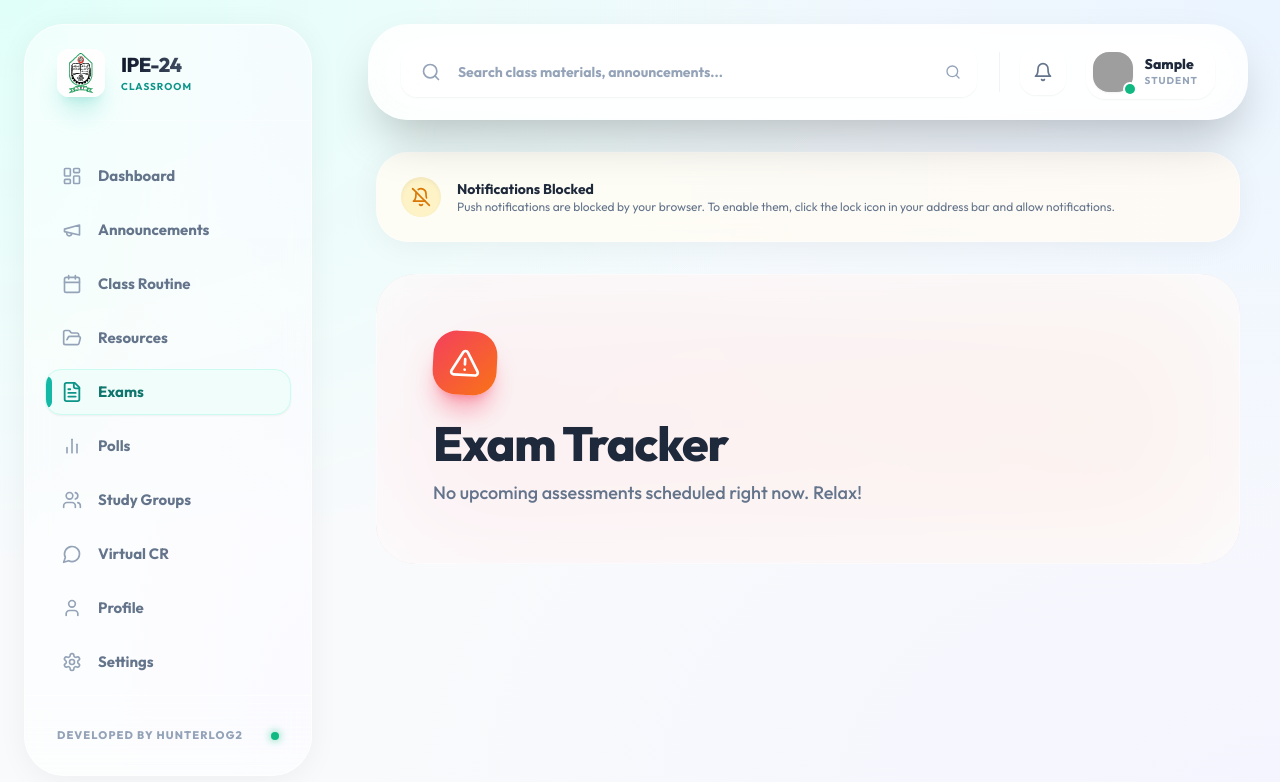
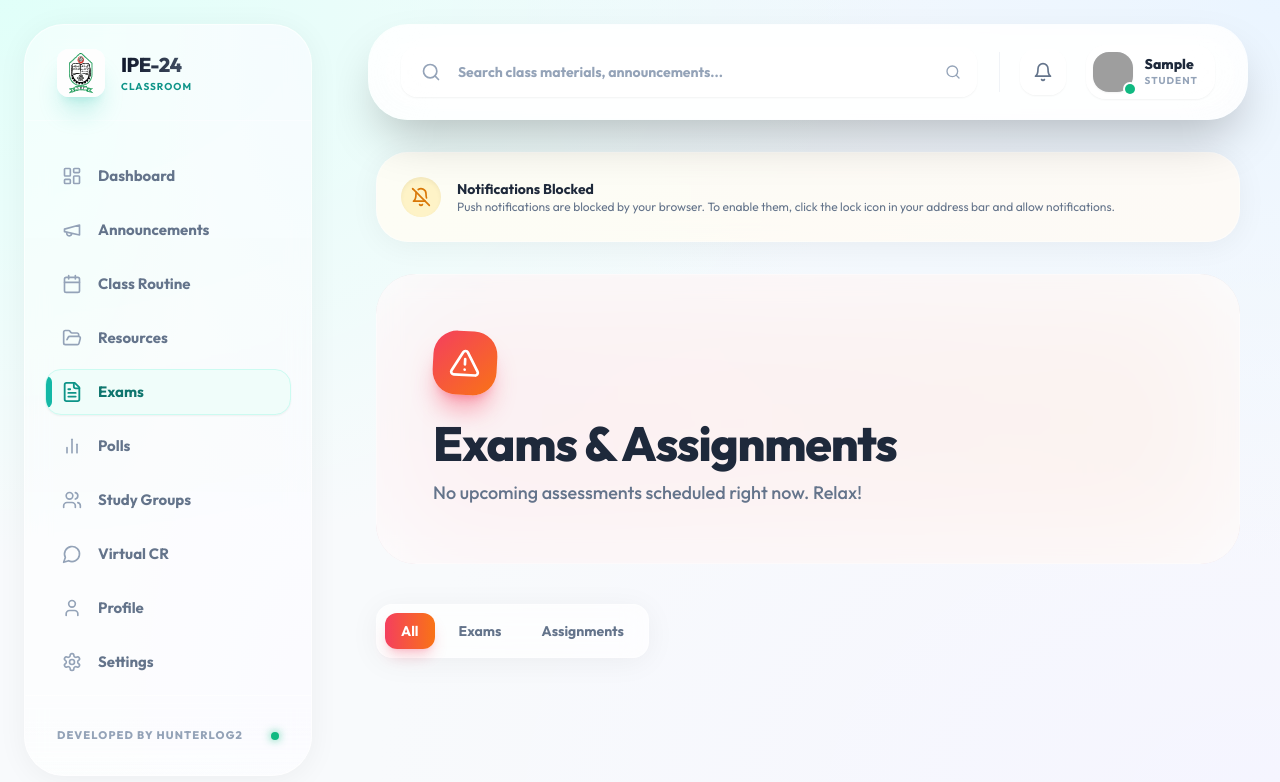
Before and after one commit to syedmahi-dev/IPE-24-Classroom, a Next.js app in the folder apps/web/: page /exams in a window 1280 px wide. Shown: the top 782 px of the page. Built offline with nearby package versions, Linux system fonts and the light colour scheme; no server answers; the database is empty; sample sign-in values are in the browser's storage; grey boxes are pictures that could not be loaded.

Commit message:
feat: add exam/assignment filtering and fix test helper

```diff
--- a/apps/web/src/app/(student)/exams/page.tsx
+++ b/apps/web/src/app/(student)/exams/page.tsx
@@ -10,12 +10,15 @@ export default function ExamsPage() {
   const [error, setError] = useState<string | null>(null)
   const [page, setPage] = useState(1)
   const [totalPages, setTotalPages] = useState(1)
+  const [filter, setFilter] = useState<'ALL' | 'EXAM' | 'ASSIGNMENT'>('ALL')
 
   const fetchExams = useCallback(async () => {
     setLoading(true)
     setError(null)
     try {
-      const res = await fetch(`/api/v1/exams?page=${page}&limit=10`)
+      const params = new URLSearchParams({ page: page.toString(), limit: '10' })
+      if (filter !== 'ALL') params.set('type', filter)
+      const res = await fetch(`/api/v1/exams?${params}`)
       if (!res.ok) throw new Error('Network response was not ok')
       const result = await res.json()
       if (!result.success) throw new Error(result.error?.message || 'Failed')
@@ -26,7 +29,7 @@ export default function ExamsPage() {
     } finally {
       setLoading(false)
     }
-  }, [page])
+  }, [page, filter])
 
   useEffect(() => {
     fetchExams()
@@ -66,7 +69,7 @@ export default function ExamsPage() {
              <div className="w-12 h-12 md:w-16 md:h-16 rounded-2xl md:rounded-3xl bg-gradient-to-br from-rose-500 to-orange-500 flex items-center justify-center text-white shadow-xl shadow-rose-500/40 transform rotate-3 flex-shrink-0 mx-auto md:mx-0 mb-2 md:mb-6">
                 <AlertTriangle className="w-6 h-6 md:w-8 md:h-8" />
              </div>
-             <h1 className="text-2xl md:text-5xl font-black text-slate-800 dark:text-slate-100 tracking-tight">Exam Tracker</h1>
+             <h1 className="text-2xl md:text-5xl font-black text-slate-800 dark:text-slate-100 tracking-tight">Exams & Assignments</h1>
              <p className="text-slate-500 dark:text-slate-400 font-medium text-sm md:text-lg leading-relaxed">
                {nearestExam ? `Next assessment is ${nearestExam.title} for ${nearestExam.course?.code}` : 'No upcoming assessments scheduled right now. Relax!'}
              </p>
@@ -82,6 +85,27 @@ export default function ExamsPage() {
             </div>
           )}
         </div>
+      </div>
+
+      {/* Filter Tabs */}
+      <div className="flex items-center gap-2 glass p-2 rounded-2xl w-fit">
+        {([
+          { key: 'ALL', label: 'All' },
+          { key: 'EXAM', label: 'Exams' },
+          { key: 'ASSIGNMENT', label: 'Assignments' },
+        ] as const).map((tab) => (
+          <button
+            key={tab.key}
+            onClick={() => { setFilter(tab.key); setPage(1) }}
+            className={`px-4 py-2 rounded-xl text-sm font-bold transition-all ${
+              filter === tab.key
+                ? 'bg-gradient-to-r from-rose-500 to-orange-500 text-white shadow-lg shadow-rose-500/25'
+                : 'text-slate-500 dark:text-slate-400 hover:bg-slate-100 dark:hover:bg-slate-800'
+            }`}
+          >
+            {tab.label}
+          </button>
+        ))}
       </div>
 
       {loading && (
--- a/apps/web/src/app/api/v1/exams/route.ts
+++ b/apps/web/src/app/api/v1/exams/route.ts
@@ -8,6 +8,7 @@ import { z } from 'zod'
 const querySchema = z.object({
   page: z.coerce.number().int().min(1).default(1),
   limit: z.coerce.number().int().min(1).max(50).default(10),
+  type: z.enum(['EXAM', 'ASSIGNMENT']).optional(),
 })
 
 /**
@@ -25,12 +26,14 @@ export async function GET(req: NextRequest) {
       return ERRORS.VALIDATION('Invalid query parameters')
     }
 
-    const { page, limit } = parsed.data
+    const { page, limit, type } = parsed.data
     const skip = (page - 1) * limit
+
+    const where = { isActive: true, ...(type ? { type } : {}) }
 
     const [items, total] = await prisma.$transaction([
       prisma.exam.findMany({
-        where: { isActive: true },
+        where,
         include: {
           course: {
             select: { code: true, name: true }
@@ -43,7 +46,7 @@ export async function GET(req: NextRequest) {
         skip,
         take: limit,
       }),
-      prisma.exam.count({ where: { isActive: true } })
+      prisma.exam.count({ where })
     ])
 
     return ok(items, {
```
Also changed, not shown: apps/web/test/helpers/auth.ts (+3 -7 lines).
